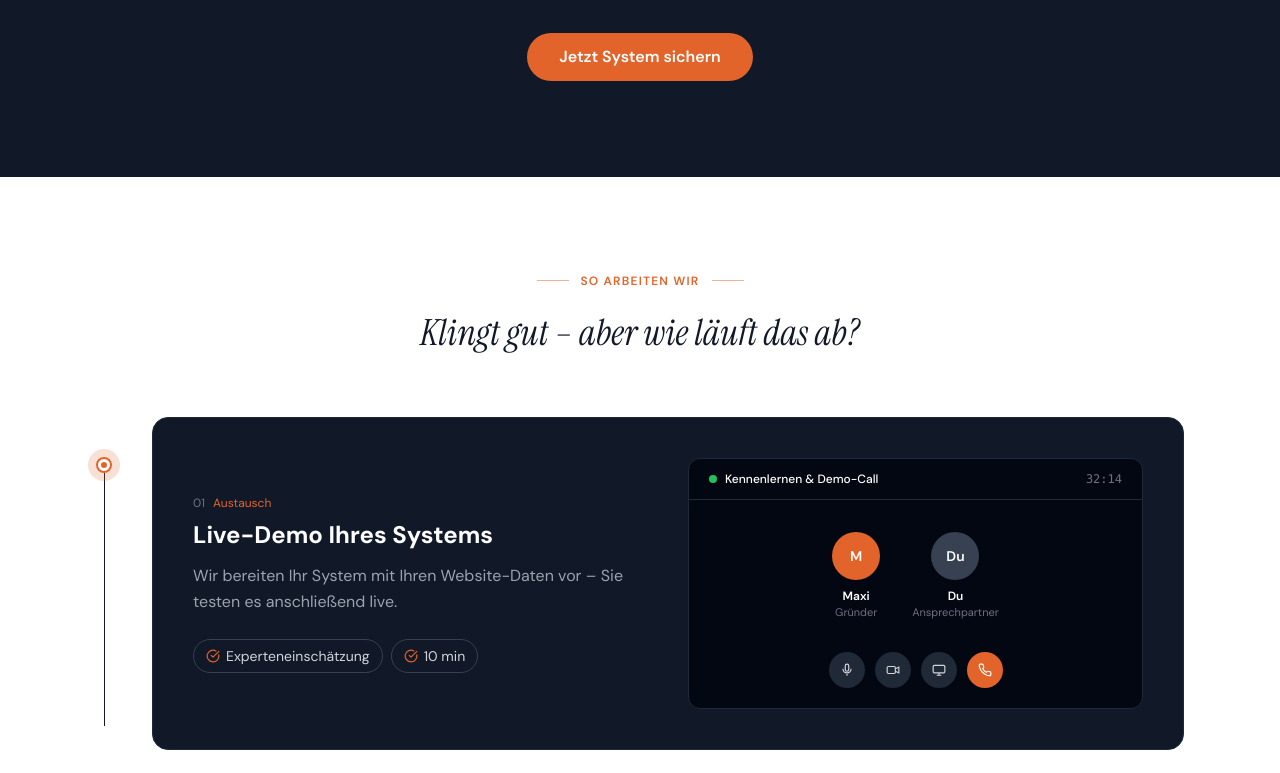
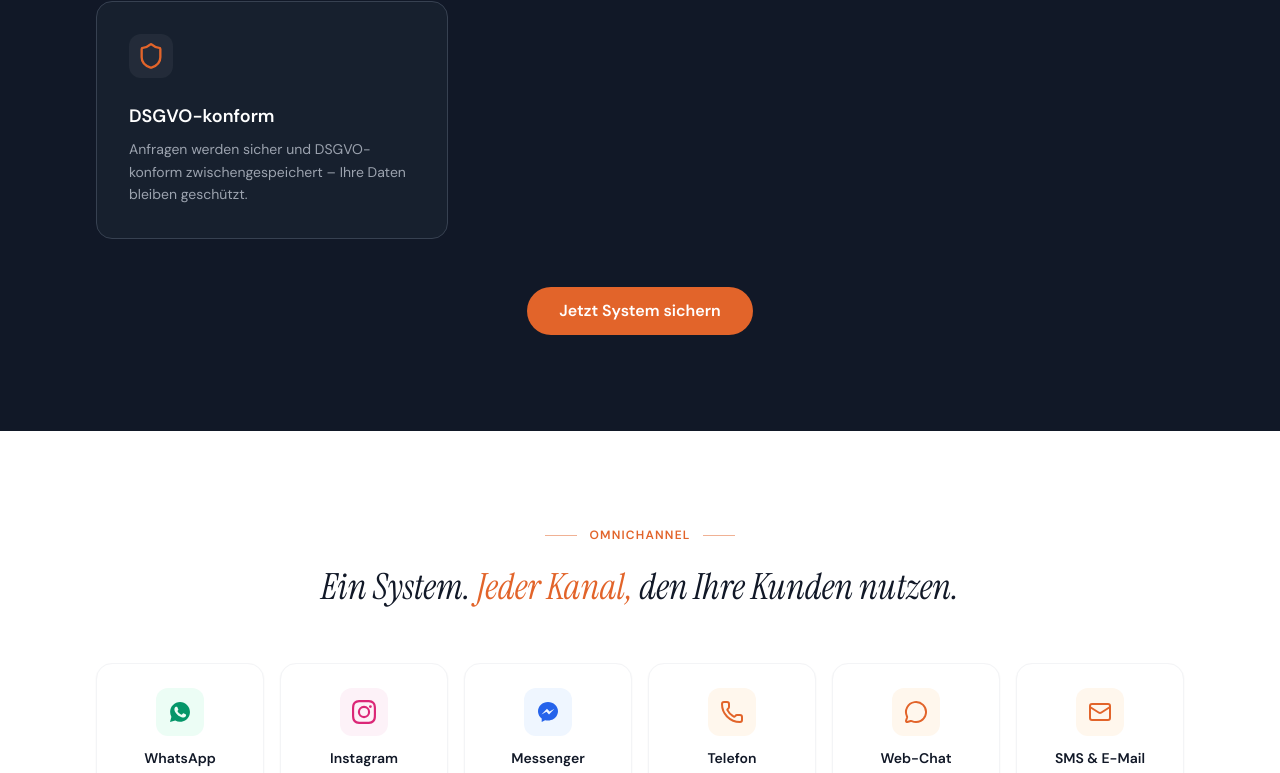
Before and after one commit to madontImadou/QuickstartAI_Website, a React (Vite) app in the folder project/: page / in a window 1280 px wide. Shown: the part 2337-3110 px from the top of the page. Built offline with nearby package versions, Linux system fonts and the light colour scheme; no server answers.

Commit message:
Omnichannel-Sektion zur Landingpage hinzugefügt
Zeigt visuell alle unterstützten Kanäle (WhatsApp, Instagram, Messenger, Telefon, Web-Chat, SMS & E-Mail) zwischen System- und Arbeitsweise-Sektion.

Co-Authored-By: Claude Sonnet 5 <noreply@anthropic.com>

```diff
--- a/project/src/App.tsx
+++ b/project/src/App.tsx
@@ -16,6 +16,10 @@ import {
   RefreshCw,
   Filter,
   TrendingDown,
+  Shield,
+  Phone,
+  MessageCircle,
+  Mail,
 } from "lucide-react";
 
 import { useFadeInUp, useSlideReveal } from "./hooks/useScrollAnimation";
@@ -32,6 +36,30 @@ import AGBPage from "./pages/AGBPage";
 import BlogIndex from "./pages/BlogIndex";
 import BlogKIAgentenErstellen from "./pages/BlogKIAgentenErstellen";
 import KiDemoPage from "./pages/KiDemoPage";
+
+function WhatsAppIcon({ className }: { className?: string }) {
+  return (
+    <svg viewBox="0 0 24 24" className={className} fill="currentColor">
+      <path d="M12.04 2C6.58 2 2.13 6.45 2.13 11.91c0 1.75.46 3.45 1.32 4.95L2 22l5.25-1.38c1.45.79 3.08 1.21 4.79 1.21 5.46 0 9.91-4.45 9.91-9.91C21.95 6.45 17.5 2 12.04 2zm5.83 14.1c-.24.68-1.4 1.3-1.93 1.35-.5.05-1.03.24-3.44-.72-2.9-1.16-4.77-4.12-4.92-4.31-.14-.19-1.18-1.57-1.18-3 0-1.42.75-2.12 1.01-2.41.27-.29.58-.36.78-.36h.55c.18 0 .42-.03.65.5.24.55.83 1.9.9 2.04.07.14.12.31.02.5-.1.19-.15.31-.29.48-.14.17-.3.37-.43.5-.14.14-.29.29-.13.58.17.29.75 1.24 1.61 2 1.11.99 2.04 1.3 2.33 1.44.29.14.46.12.63-.07.17-.19.72-.83.91-1.12.19-.29.38-.24.63-.14.26.1 1.63.77 1.91.91.29.14.48.21.55.33.07.12.07.7-.17 1.38z" />
+    </svg>
+  );
+}
+
+function InstagramIcon({ className }: { className?: string }) {
+  return (
+    <svg viewBox="0 0 24 24" className={className} fill="currentColor">
+      <path d="M12 2.16c3.2 0 3.58.01 4.85.07 3.25.15 4.77 1.69 4.92 4.92.06 1.27.07 1.65.07 4.85s-.01 3.58-.07 4.85c-.15 3.23-1.66 4.77-4.92 4.92-1.27.06-1.65.07-4.85.07s-3.58-.01-4.85-.07c-3.26-.15-4.77-1.7-4.92-4.92-.06-1.27-.07-1.65-.07-4.85s.01-3.58.07-4.85C2.38 3.9 3.9 2.38 7.15 2.23 8.42 2.17 8.8 2.16 12 2.16zM12 0C8.74 0 8.33.01 7.05.07c-4.35.2-6.78 2.62-6.98 6.98C.01 8.33 0 8.74 0 12s.01 3.67.07 4.95c.2 4.36 2.62 6.78 6.98 6.98C8.33 23.99 8.74 24 12 24s3.67-.01 4.95-.07c4.35-.2 6.78-2.62 6.98-6.98.06-1.28.07-1.69.07-4.95s-.01-3.67-.07-4.95c-.2-4.35-2.62-6.78-6.98-6.98C15.67.01 15.26 0 12 0zm0 5.84A6.16 6.16 0 1 0 18.16 12 6.16 6.16 0 0 0 12 5.84zM12 16a4 4 0 1 1 4-4 4 4 0 0 1-4 4zm6.41-10.85a1.44 1.44 0 1 0 1.44 1.44 1.44 1.44 0 0 0-1.44-1.44z" />
+    </svg>
+  );
+}
+
+function MessengerIcon({ className }: { className?: string }) {
+  return (
+    <svg viewBox="0 0 24 24" className={className} fill="currentColor">
+      <path d="M12 2C6.48 2 2 6.15 2 11.29c0 2.93 1.44 5.55 3.7 7.26V22l3.38-1.86c.9.25 1.87.38 2.92.38 5.52 0 10-4.15 10-9.29C22 6.15 17.52 2 12 2zm1.02 12.5-2.55-2.72-4.98 2.72 5.48-5.82 2.61 2.72 4.9-2.72-5.46 5.82z" />
+    </svg>
+  );
+}
 
 function HomePage() {
   const [isLoading, setIsLoading] = useState(true);
@@ -235,6 +263,12 @@ function HomePage() {
       icon: <BarChart2 className="w-7 h-7 text-[#e2642a]" />,
       title: "Live-Übergabe & Analytics",
       description: "Übergabe an Ihr Team bei Bedarf, plus laufende Auswertung.",
+    },
+    {
+      icon: <Shield className="w-7 h-7 text-[#e2642a]" />,
+      title: "DSGVO-konform",
+      description:
+        "Anfragen werden sicher und DSGVO-konform zwischengespeichert – Ihre Daten bleiben geschützt.",
     },
   ];
 
@@ -656,6 +690,74 @@ function HomePage() {
             >
               Jetzt System sichern
             </button>
+          </div>
+        </div>
+      </section>
+
+      {/* Omnichannel Section */}
+      <section className="relative py-24 bg-white">
+        <div className="max-w-6xl mx-auto px-4 sm:px-6 lg:px-8">
+          <div className="text-center mb-14">
+            <div className="flex items-center justify-center gap-3 mb-6">
+              <span className="h-px w-8 bg-[#e2642a]/50"></span>
+              <span className="text-xs font-semibold tracking-widest text-[#e2642a] uppercase">
+                Omnichannel
+              </span>
+              <span className="h-px w-8 bg-[#e2642a]/50"></span>
+            </div>
+            <h2 className="font-serif italic text-3xl md:text-4xl text-gray-900 max-w-3xl mx-auto leading-tight">
+              Ein System. <span className="text-[#e2642a]">Jeder Kanal,</span>{" "}
+              den Ihre Kunden nutzen.
+            </h2>
+          </div>
+
+          <div className="grid grid-cols-2 sm:grid-cols-3 md:grid-cols-6 gap-4">
+            {[
+              {
+                label: "WhatsApp",
+                icon: <WhatsAppIcon className="w-6 h-6" />,
+                iconBg: "bg-emerald-50 text-emerald-600",
+              },
+              {
+                label: "Instagram",
+                icon: <InstagramIcon className="w-6 h-6" />,
+                iconBg: "bg-pink-50 text-pink-600",
+              },
+              {
+                label: "Messenger",
+                icon: <MessengerIcon className="w-6 h-6" />,
+                iconBg: "bg-blue-50 text-blue-600",
+              },
+              {
+                label: "Telefon",
+                icon: <Phone className="w-6 h-6" />,
+                iconBg: "bg-orange-50 text-[#e2642a]",
+              },
+              {
+                label: "Web-Chat",
+                icon: <MessageCircle className="w-6 h-6" />,
+                iconBg: "bg-orange-50 text-[#e2642a]",
+              },
+              {
+                label: "SMS & E-Mail",
+                icon: <Mail className="w-6 h-6" />,
+                iconBg: "bg-orange-50 text-[#e2642a]",
+              },
+            ].map((channel) => (
+              <div
+                key={channel.label}
+                className="bg-white rounded-2xl shadow-sm border border-gray-100 p-6 flex flex-col items-center justify-center gap-3 text-center hover:shadow-md hover:-translate-y-0.5 transition-all duration-200"
+              >
+                <div
+                  className={`w-12 h-12 rounded-xl flex items-center justify-center ${channel.iconBg}`}
+                >
+                  {channel.icon}
+                </div>
+                <span className="text-sm font-semibold text-gray-900">
+                  {channel.label}
+                </span>
+              </div>
+            ))}
           </div>
         </div>
       </section>
```
